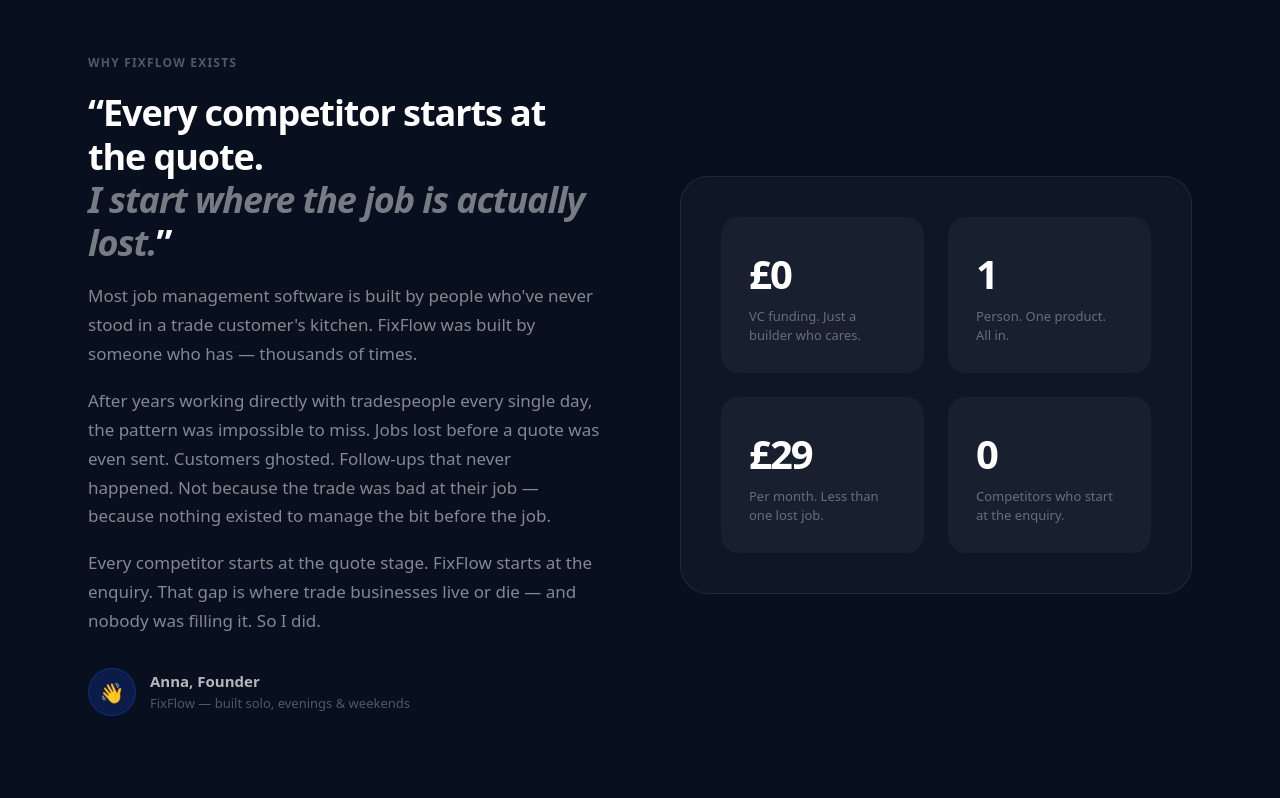
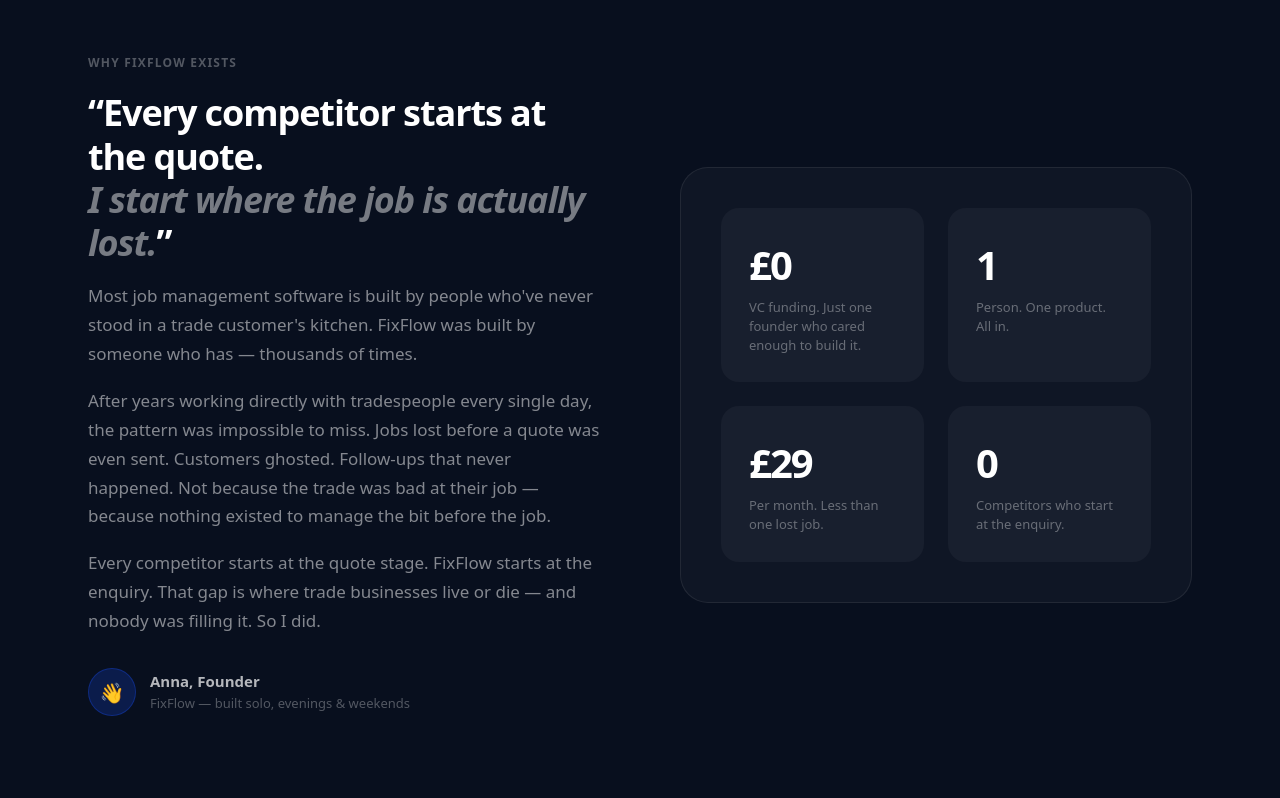
Before and after one commit to info284/fixflow, a Next.js app: page / in a window 1280 px wide. Shown: the part 5799-6597 px from the top of the page. Built offline with nearby package versions, Linux system fonts and the light colour scheme.

Commit message:
Fix import paths

```diff
--- a/app/components/home/HomeFounder.tsx
+++ b/app/components/home/HomeFounder.tsx
@@ -1,7 +1,7 @@
 // app/components/home/HomeFounder.tsx
 
 const stats = [
-  { num: "£0", label: "VC funding. Just a builder who cares." },
+  { num: "£0", label: "VC funding. Just one founder who cared enough to build it." },
   { num: "1", label: "Person. One product. All in." },
   { num: "£29", label: "Per month. Less than one lost job." },
   { num: "0", label: "Competitors who start at the enquiry." },
@@ -41,7 +41,8 @@
         </div>
 
         <div className="homeFounderRight">
-          <div className="homeStatGrid">
+         <div className="homeStatGrid homeStatGridMobile">
+
             {stats.map((s) => (
               <div key={s.num} className="homeStat">
                 <div className="homeStatNum">{s.num}</div>
--- a/app/home.css
+++ b/app/home.css
@@ -454,3 +454,6 @@
   .homeCTAActions { flex-direction: column; }
   .homePrimaryBtn, .homeGhostBtn { width: 100%; }
 }
+.homeStatGridMobile {
+  grid-template-columns: 1fr 1fr !important;
+}
```
